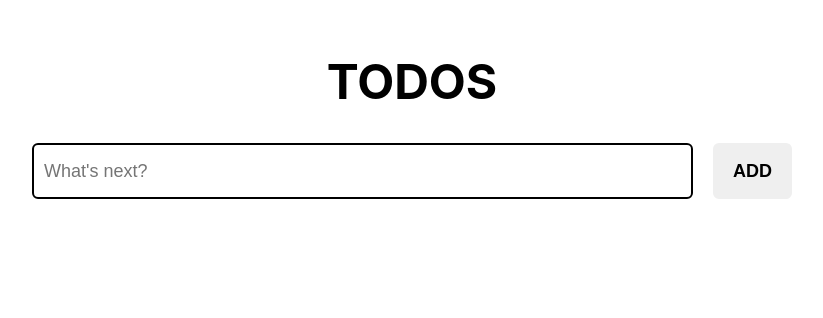
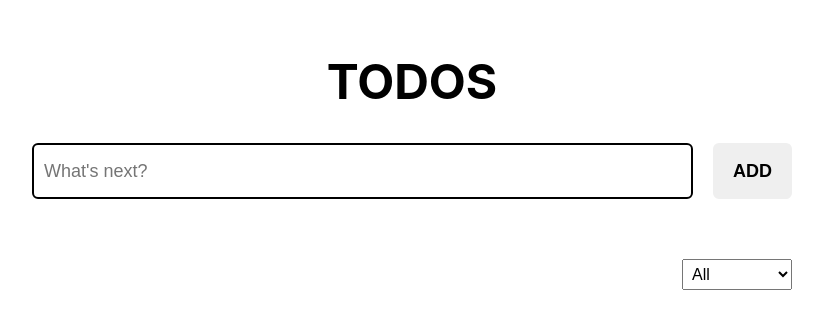
Before and after one commit to AlexanderShpilka/todo, a React (Create React App) app: page / in a window 1280 px wide. Shown: the top 318 px of the page, without its empty margins (228-1051 px from the left). Built offline with nearby package versions, Linux system fonts and the light colour scheme; the HTML template or start-up script is replaced by a standard one.

Commit message:
add filter todo feature

```diff
--- a/src/App.jsx
+++ b/src/App.jsx
@@ -1,11 +1,14 @@
-import { useCallback, useState } from 'react';
+import { useCallback, useMemo, useState } from 'react';
 import { v4 as uuidv4 } from 'uuid';
 import { CreateTodo } from './components/CreateTodo';
 import { TodoItem } from './components/TodoItem';
+import { Filter } from './components/Filter';
+import { filterConfig, FILTER_VALUES } from './config/filter';
 import styles from './App.module.css';
 
 function App() {
   const [todos, setTodos] = useState([]);
+  const [todoStatus, setTodoStatus] = useState(FILTER_VALUES.ALL);
 
   const addTodo = useCallback((title) => {
     const newTodo = {
@@ -62,11 +65,31 @@ function App() {
     [todos],
   );
 
+  const handleTodoStatusFilterChange = useCallback((event) => {
+    setTodoStatus(event.target.value);
+  }, []);
+
+  const filteredTodos = useMemo(() => {
+    switch (todoStatus) {
+      case FILTER_VALUES.ACTIVE:
+        return todos.filter((todo) => !todo.completed);
+      case FILTER_VALUES.COMPLETED:
+        return todos.filter((todo) => todo.completed);
+      default:
+        return todos;
+    }
+  }, [todoStatus, todos]);
+
   return (
     <div className={styles.container}>
       <h1 className={styles.title}>Todos</h1>
       <CreateTodo onTodoCreate={addTodo} className={styles.createTodo} />
-      {todos.map((todo) => (
+      <Filter
+        className={styles.filter}
+        options={filterConfig}
+        onFilterChange={handleTodoStatusFilterChange}
+      />
+      {filteredTodos.map((todo) => (
         <TodoItem
           key={todo.id}
           title={todo.title}
--- a/src/App.module.css
+++ b/src/App.module.css
@@ -1,4 +1,6 @@
 .container {
+  display: flex;
+  flex-direction: column;
   padding: 20px;
   max-width: 800px;
   margin-right: auto;
@@ -19,6 +21,11 @@
   margin-bottom: 16px;
 }
 
+.filter {
+  margin-bottom: 20px;
+  align-self: end;
+}
+
 @media (min-width: 768px) {
   .title {
     font-size: 48px;
--- /dev/null
+++ b/src/components/Filter/Filter.jsx
@@ -0,0 +1,17 @@
+import styles from './Filter.module.css';
+
+export const Filter = ({ options, className, onFilterChange }) => {
+  return (
+    <div className={className}>
+      <select onChange={onFilterChange} className={styles.filter}>
+        {options.map(({ value, label }) => {
+          return (
+            <option key={value} value={value}>
+              {label}
+            </option>
+          );
+        })}
+      </select>
+    </div>
+  );
+};
--- /dev/null
+++ b/src/components/Filter/Filter.module.css
@@ -0,0 +1,4 @@
+.filter {
+    padding: 5px;
+    font-size: 16px;
+}
--- /dev/null
+++ b/src/components/Filter/index.js
@@ -0,0 +1 @@
+export * from './Filter';
--- /dev/null
+++ b/src/config/filter.js
@@ -0,0 +1,11 @@
+export const FILTER_VALUES = {
+  ALL: 'all',
+  ACTIVE: 'active',
+  COMPLETED: 'completed',
+};
+
+export const filterConfig = [
+  { value: FILTER_VALUES.ALL, label: 'All' },
+  { value: FILTER_VALUES.ACTIVE, label: 'Active' },
+  { value: FILTER_VALUES.COMPLETED, label: 'Completed' },
+];
```
